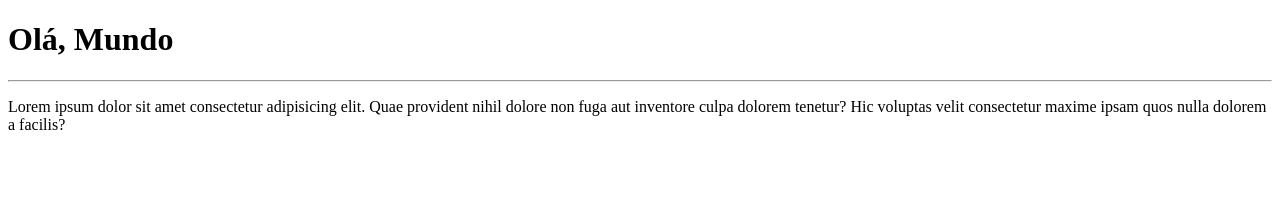
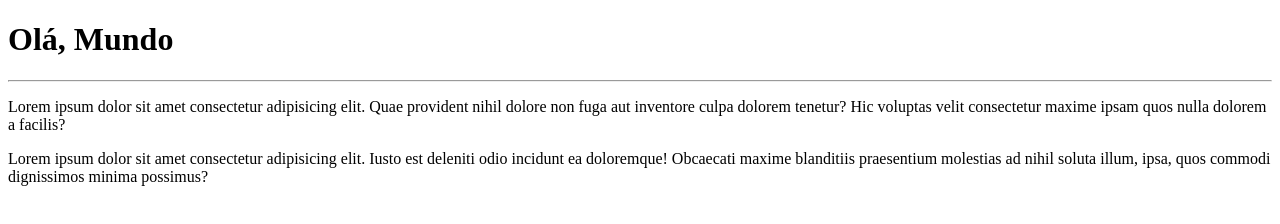
Before and after one commit to FilipeCupini/Pratica-Curso, a plain HTML site: page site-exemplo/index.html in a window 1280 px wide. Drawn offline with Linux system fonts and the light colour scheme.

Commit message:
adicionei um parágrafo

```diff
--- a/site-exemplo/index.html
+++ b/site-exemplo/index.html
@@ -9,5 +9,6 @@
 <body><h1>Olá, Mundo</h1>
     <hr>
     <p>Lorem ipsum dolor sit amet consectetur adipisicing elit. Quae provident nihil dolore non fuga aut inventore culpa dolorem tenetur? Hic voluptas velit consectetur maxime ipsam quos nulla dolorem a facilis?</p>
+    <p>Lorem ipsum dolor sit amet consectetur adipisicing elit. Iusto est deleniti odio incidunt ea doloremque! Obcaecati maxime blanditiis praesentium molestias ad nihil soluta illum, ipsa, quos commodi dignissimos minima possimus?</p>
 </body>
 </html>
```
